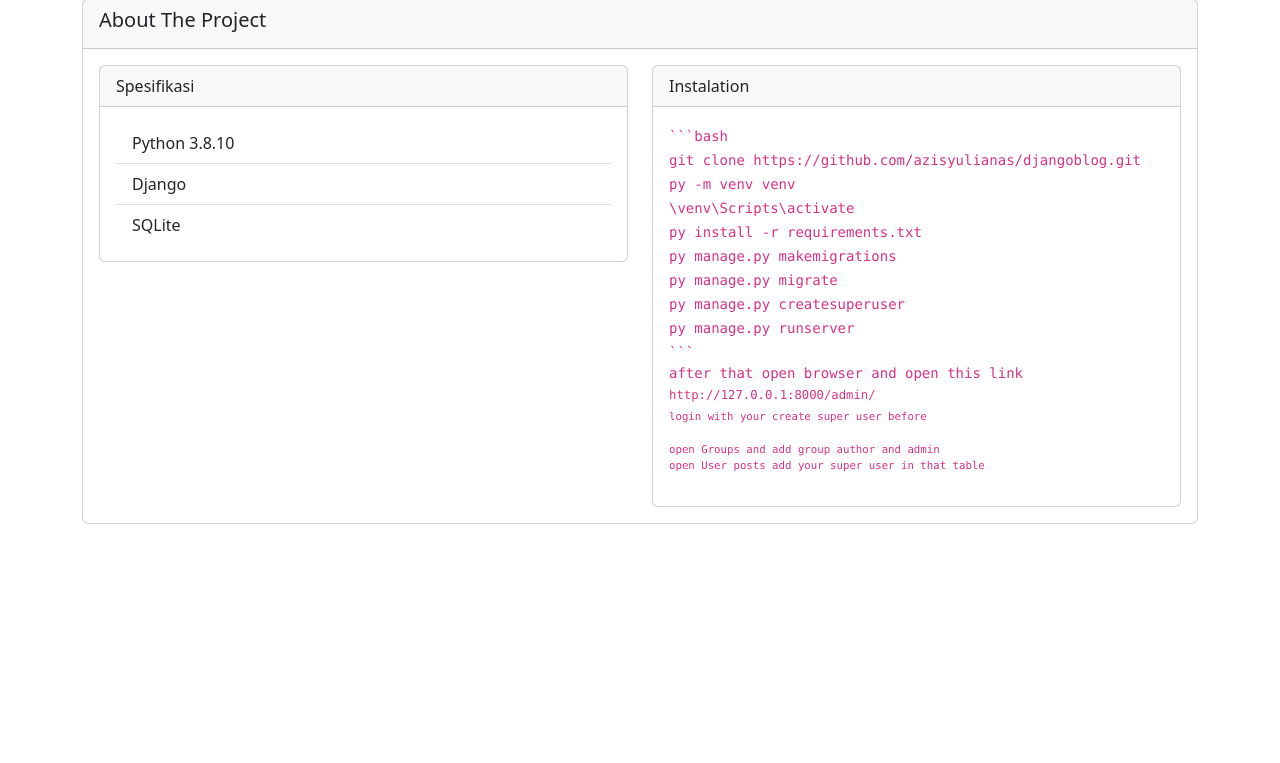
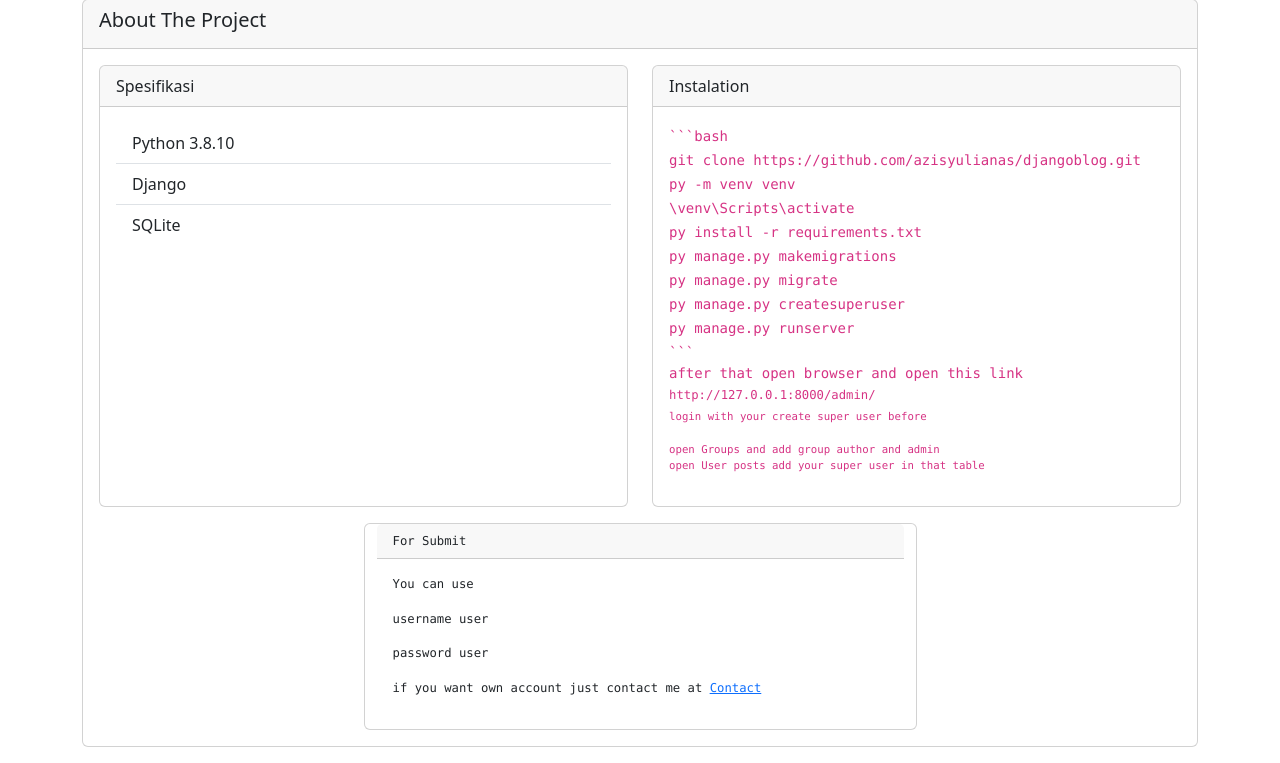
Before and after one commit to azisyulianas/djangoblog, a Django app: page /about in a window 1280 px wide. Shown: the part 611-1374 px from the top of the page. Before the commit the page ends 1135 px from the top, so only its background shows below. Run offline with Django 4.2, Linux system fonts and the light colour scheme; some libraries are stand-ins or nearby versions.

Commit message:
update about.html

```diff
--- a/templates/about.html
+++ b/templates/about.html
@@ -20,7 +20,7 @@ About
                     Hello my name is Azis Yulianas. You can call me Ali or Azis. i'm fresh graduates from UIN Malang at Mathematic department. I'm have some experience in web developer. i can join the fullstack team or backend team. I'm have some skill in fullstack using frameworks on two programing language. First is Python I'm using django like this website is build base Django framework. The Second is PHP i using Laravel Framework, using laravel i build some independent projects like web for requitment and truck dealer. I'm powerfull thanks for any advice or other about this project. You can reach this project in this <a href="https://github.com/azisyulianas/djangoblog">Link</a> i will happy when someone give me some advice or many many advice.
                 </p>
             </div>
-            <div class="card-footer">
+            <div class="card-footer" id="contact">
                 <p class="card-text">
                     Interested? you can reach me at..
                 </p>
@@ -40,9 +40,9 @@ About
         <h5 class="card-title">About The Project</h5>
     </div>
     <div class="card-body">
-        <div class="row">
+        <div class="row mb-3">
             <div class="col-6">
-                <div class="card">
+                <div class="card h-100">
                     <div class="card-header">Spesifikasi</div>
                     <div class="card-body">
                         <ul class="list-group list-group-flush list-gourp-numbered">
@@ -83,6 +83,19 @@ About
                 </div>
             </div>
         </div>
+        <div class="row justify-content-center">
+            <div class="card w-50">
+                <div class="card-header">
+                    For Submit
+                </div>
+                <div class="card-body">
+                    <p>You can use</p>
+                    <p>username user</p>
+                    <p>password user</p>
+                    <p>if you want own account just contact me at <a href="#contact">Contact</a></p>
+                </div>
+            </div>
+        </div>
     </div>
 </div>
 
```
